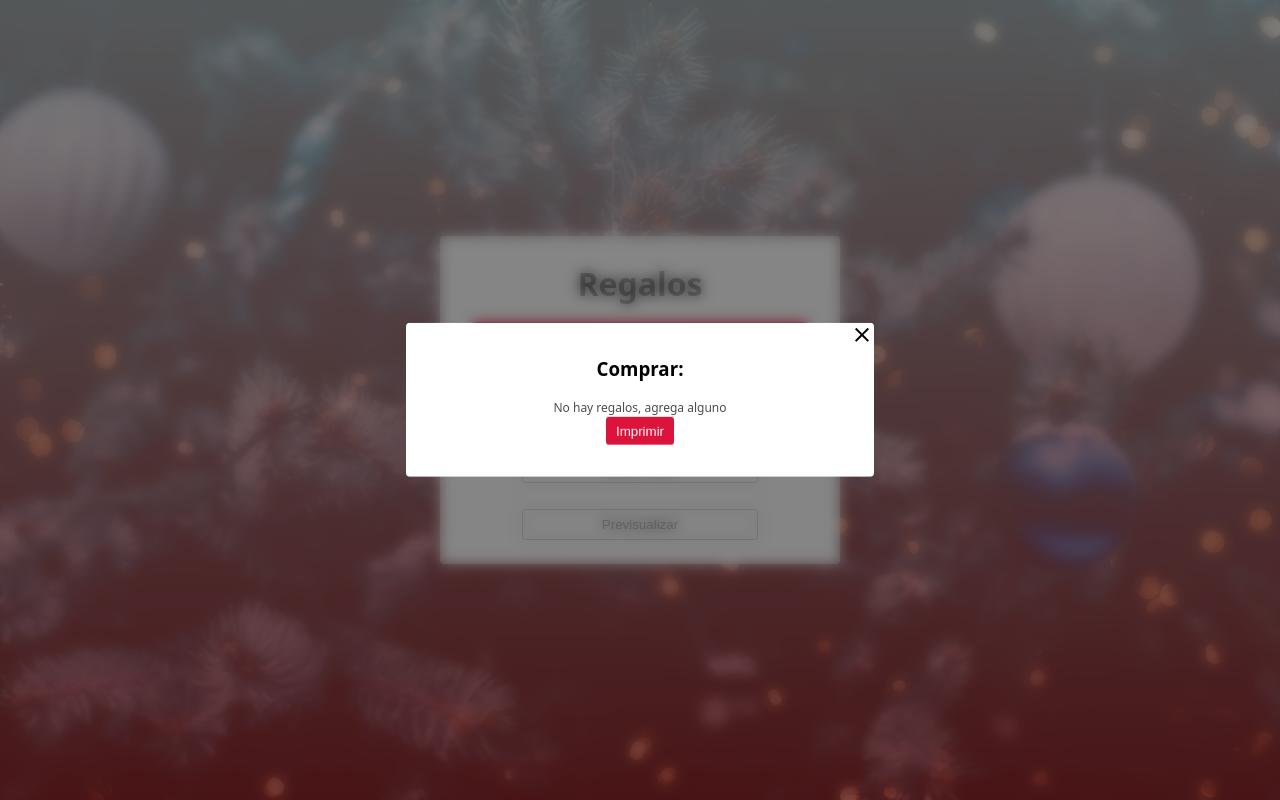
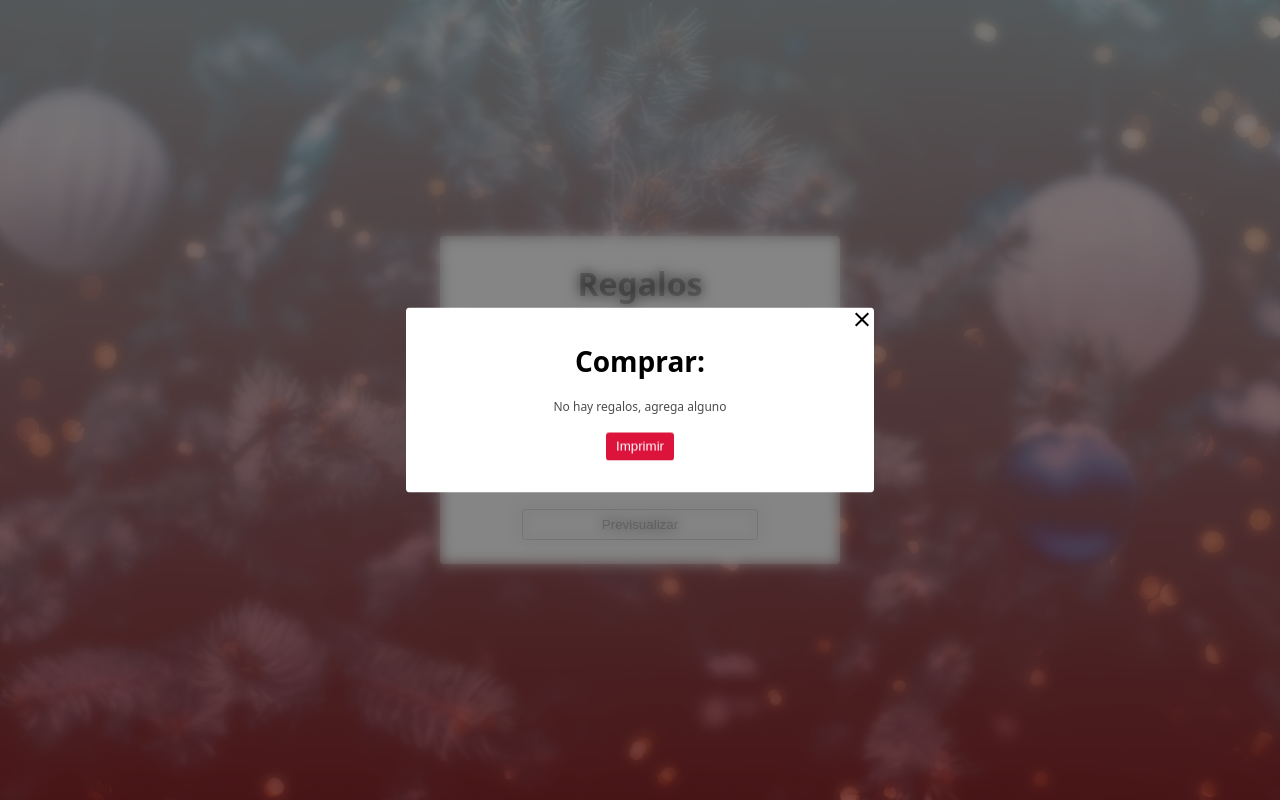
Before and after one commit to francisco-solis99/adviency, a React (Vite) app: page / in a window 1280 px wide. Both pictures are taken after a click on the button "Previsualizar". Built offline with nearby package versions, Linux system fonts and the light colour scheme.

Commit message:
style: :lipstick: #day21 add some styles to the preview component

```diff
--- a/src/App.css
+++ b/src/App.css
@@ -43,6 +43,14 @@
   cursor: pointer;
 }
 
+.preview__title {
+  font-size: 1.75rem;
+}
+
+.preview__print-btn {
+  margin-block-start: 1.25em;
+}
+
 
 /* Delete button */
 .gifts__info .gifts__remove {
--- a/src/components/Preview/Preview.jsx
+++ b/src/components/Preview/Preview.jsx
@@ -2,6 +2,10 @@
 
 import { ListGifs } from "../ListGifts/ListGifts"
 
+const handleClickPrint = (giftsList) => {
+  if(!giftsList.length) throw new Error('There are no gifts in the list to buy')
+  window.print()
+}
 
 export function Preview({giftsList}) {
   return (
@@ -14,7 +18,7 @@ export function Preview({giftsList}) {
       <button
         type="button"
         className="app__button preview__print-btn"
-        onClick={window.print}
+        onClick={() => handleClickPrint(giftsList)}
       >
         Imprimir
       </button>
```
